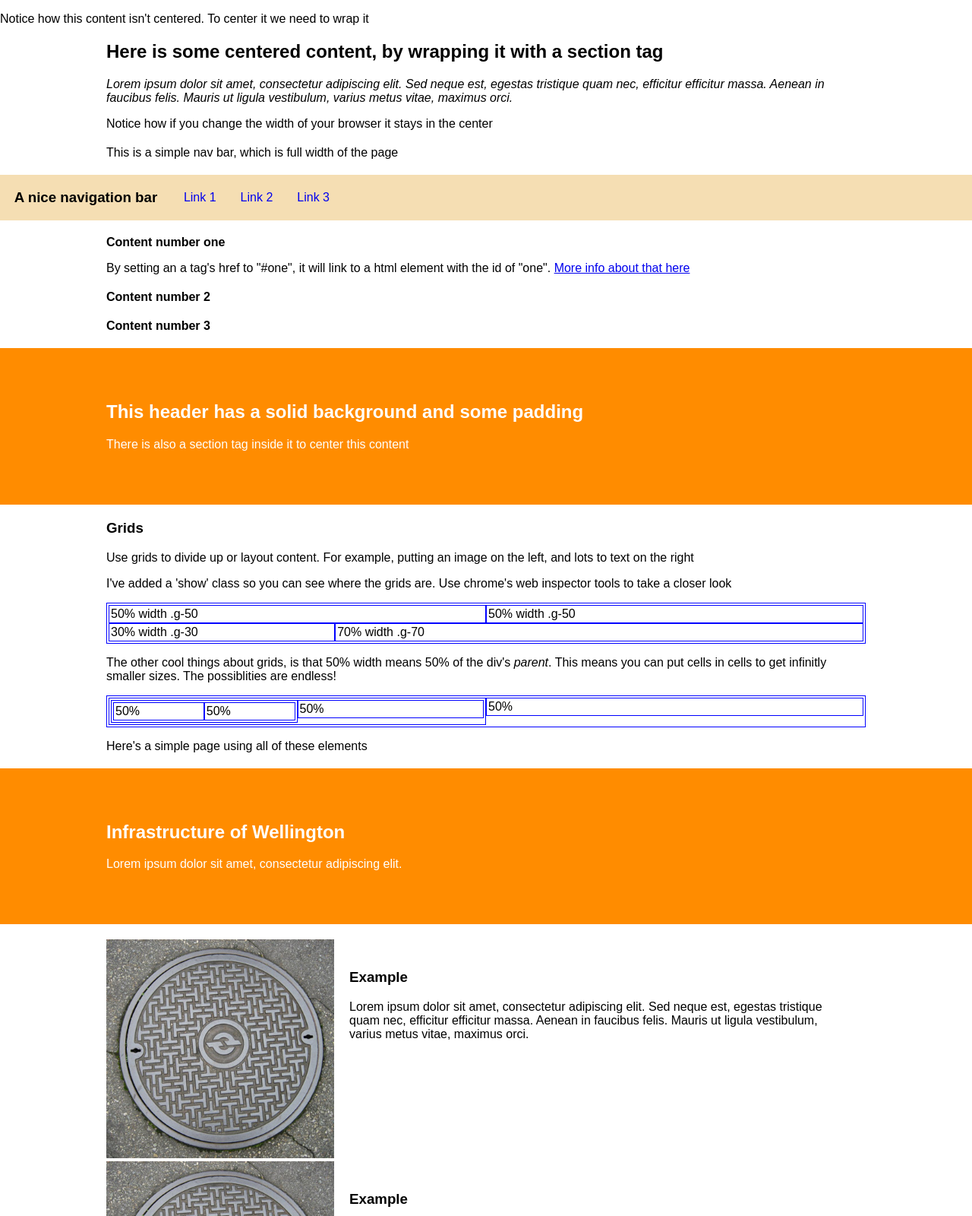
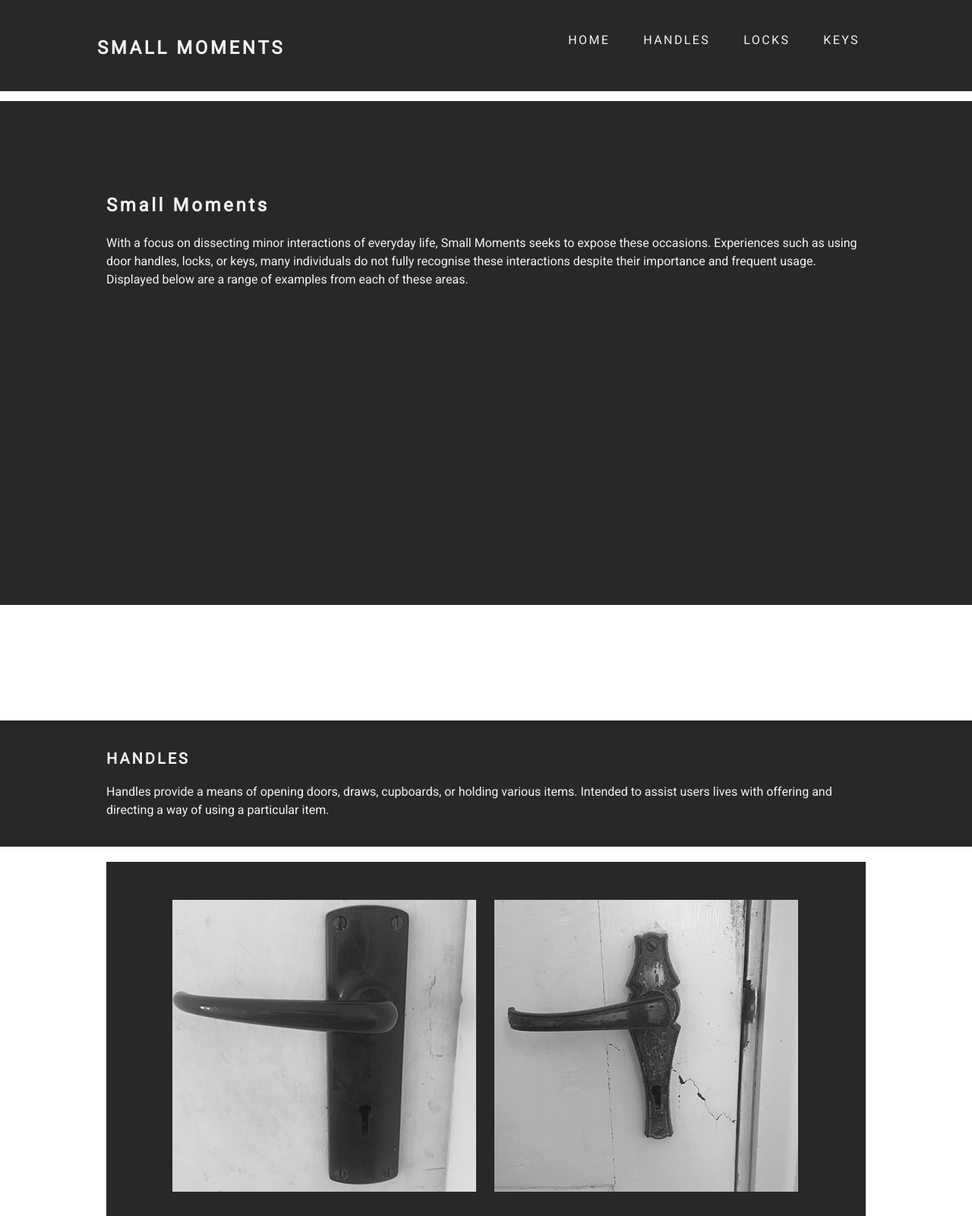
Before and after one commit to tudehorupe/Week1, a plain HTML site: page index.html in a window 1280 px wide. Shown: the top 1600 px of the page at 76% size. Drawn offline with Linux system fonts and the light colour scheme.

Commit message:
Add files via upload

```diff
--- a/css/style.css
+++ b/css/style.css
@@ -4,44 +4,177 @@
 		Full details here https://css-tricks.com/box-sizing/ */
 }
 
+
+html{
+
+	 scroll-behavior: smooth;
+}
 body{
 	margin: 0px; /* Often browsers have a 5px margin by deafult*/
-	font-family: sans-serif;
+	padding: 0px;
+	/*background-color: #F7F1EF; */
+		/*background-color: #282828;*/
+	font-family: 'Heebo', sans-serif;
+
 }
 
 section{
 	max-width: 1000px;
 	margin-left: auto;
 	margin-right: auto;
-	margin-top: 20px;
+	margin-top: 100px;
 	margin-bottom: 20px;
 }
 
 header{
-	background-color: darkOrange;
-	color: white; /* more readable on an orange background */
+	background-color: #282828;
+	color: #F7F1EF;
 	padding-top: 50px;
 	padding-bottom: 50px;
+	position: relative;
 }
 
-nav{
-	width: 100%;
-	height: 60px;
-	background-color: wheat;
+
+header::after{
+	content: '';
+	display: table;
+	clear: both;
 }
 
-nav a, nav h3{
-	float: left;
-	margin: 0px;
-	line-height: 60px;
-	margin-left: 1em;
-	margin-right: 1em;
-	text-decoration: none;
+
+.header {
+	padding: 0;
+	position: fixed;
+	width: 100%;
+	display: inline-block;
+
+
 }
 
-nav a:hover{
-	text-decoration: underline; /* Hover styles to let people know they can click it */
+
+
+nav{
+	float: right;
+	padding: 0;
+	margin-right: 10%;
+	display: inline-block;
+	color: #F7F1EF;
+	text-decoration: none;
+	text-transform: uppercase;
+	margin-top: 2%;
+
 }
+
+.title {
+
+	margin-left: 10%;
+	margin-top: 2%;
+	float: left;
+
+}
+
+
+h1 {
+	  letter-spacing: 0.15em;
+}
+
+h2 {
+	letter-spacing: 0.15em;
+	font-size: 20px;
+}
+
+
+
+
+
+#intro {
+margin-top: 85px;
+padding-top: 100px;
+
+padding-bottom: 400px;
+
+
+}
+
+#zero {
+	margin: 0%;
+	padding: 0%;
+
+}
+
+/*
+.rect1 {
+  width: 5%;
+  height: 100%;
+  background: white;
+  position: fixed;
+  top: 0%;
+  left: 0%;
+  margin-top: 0%;
+  margin-left:0%;
+
+}
+*/
+
+.rect2 {
+  width: 100%;
+  height: 100%;
+  background: white;
+  position: relative;
+  top: 0%;
+  left: 0%;
+  margin-top: 0%;
+  margin-left:0%;
+
+}
+
+.rect3 {
+  width: 100%;
+  height: 100%;
+  background: pink;
+  position: relative;
+  top: 0%;
+  left: 0%;
+  margin-top: 0%;
+  margin-left:0%;
+
+}
+
+/* coppied code--------------------------------------------------------------------*/
+
+a {
+  color: #F7F1EF;
+  text-transform: uppercase;
+  text-decoration: none;
+  letter-spacing: 0.15em;
+
+  display: inline-block;
+  padding: 15px 20px;
+  position: relative;
+}
+a:after {
+  background: none repeat scroll 0 0 transparent;
+  bottom: 0;
+  content: "";
+  height: 2px;
+  left: 50%;
+  position: absolute;
+  background: #F7F1EF;
+  transition: width 0.3s ease 0s, left 0.3s ease 0s;
+  width: 0;
+}
+a:hover:after {
+  width: 100%;
+  left: 0;
+}
+
+
+/* coppied code end----------------------------------------------------------------*/
+
+
+
+
+
 
 
 
@@ -58,6 +191,7 @@ nav a:hover{
 .g-50{
 	width: 50%;
 	float: left;
+	margin: 0px 10px;
 }
 
 .g-30{
@@ -78,3 +212,101 @@ nav a:hover{
 .padded{
 	padding: 20px; /* I add this to cells to add a little padding*/
 }
+
+
+#text-sections{
+	padding: 20px 0px;
+}
+
+#one{
+	padding: 4px 0px;
+	visibility: hidden;
+}
+
+#two{
+	padding: 4px 0px;
+	visibility: hidden;
+}
+
+#three{
+	padding: 4px 0px;
+	visibility: hidden;
+}
+
+
+
+
+#images{
+	margin-top: 20px;
+	font-size: 100px;
+	padding-top: 50px;
+	padding-left: 86.6px;
+	padding-right: 66.6px;
+	margin-left: auto;
+	margin-right: auto;
+
+	background: #282828;
+
+}
+
+
+
+
+
+#all1{
+	background: #282828;
+	margin: 0;
+	padding: 0;
+	color: #F7F1EF;
+}
+
+
+#all2{
+	background: #282828;
+	margin: 0px;
+	padding: 0px;
+	color: #F7F1EF;
+
+}
+
+
+#all3{
+	background: #282828;
+	margin: 0;
+	padding: 0;
+	color: #F7F1EF;
+
+}
+
+#all-intro{
+	background: #282828;
+	margin: 0;
+	padding: 0;
+	color: #F7F1EF;
+}
+
+
+
+
+
+.block1{
+	/*background: #282828;*/
+}
+
+.block2{
+	background: yellow;
+}
+
+
+
+.footer{
+position: absolute;
+left: 0;
+width: 100%;
+height: 10%;
+background-color: #282828;
+color: #F7F1EF;
+text-align: center;
+margin-top: 150px;
+
+}
--- a/index.html
+++ b/index.html
@@ -4,150 +4,151 @@
 
 <head>
 	<meta http-equiv="Content-Type" content="text/html; charset=UTF-8" />
-	<title>Your Website</title>
+	<title>SmallMoments</title>
 	<link rel="stylesheet" type="text/css" href="css/style.css">
+	<link href="https://fonts.googleapis.com/css?family=Heebo&display=swap" rel="stylesheet">
 </head>
 
 <body>
 
-<p>Notice how this content isn't centered. To center it we need to wrap it</p>
-
-	<section>
-		<h1>Here is some centered content, by wrapping it with a section tag</h1>
-		<p><em>Lorem ipsum dolor sit amet, consectetur adipiscing elit. Sed neque est, egestas tristique quam nec, efficitur efficitur massa. Aenean in faucibus felis. Mauris ut ligula vestibulum, varius metus vitae, maximus orci. </em></p>
-
-		<p>Notice how if you change the width of your browser it stays in the center</p>
+	<section id="zero">
 	</section>
 
-	<section>
-		<p>This is a simple nav bar, which is full width of the page</p>
+	<header class="header">
+
+		<section class= "title">
+			<h1>SMALL MOMENTS</h1>
 		</section>
-	<nav>
-		<h3>A nice navigation bar</h3>
-		<a href="#one">Link 1</a>
-		<a href="#two">Link 2</a>
-		<a href="#three">Link 3</a>
+
+		<nav id="all-links">
+			<a class="link" href="#zero">HOME</a>
+			<a id="link2" href="#one">HANDLES</a>
+			<a href="#two">LOCKS</a>
+			<a href="#three">KEYS</a>
 		</nav>
 
-	<section id="one">
-		<p><strong>Content number one</strong></p>
-		<p>By setting an a tag's href to "#one", it will link to a html element with the id of "one". <a href="https://css-tricks.com/hash-tag-links-padding/">More info about that here</a></p>
-	</section>
-
-	<section id="two">
-		<p><strong>Content number 2</strong></p>
-	</section>
-
-	<section id="three">
-		<p><strong>Content number 3</strong></p>
-	</section>
-
-	<header>
-		<section>
-			<h1>This header has a solid background and some padding</h1>
-			<p>There is also a section tag inside it to center this content</p>
-		</section>
 	</header>
 
 
+	<div class="block1">
 
-	<section>
-		<h3>Grids</h3>
+<br></br>
 
-		<p>Use grids to divide up or layout content. For example, putting an image on the left, and lots to text on the right</p>
+<div id="all-intro">
+	<section id="intro">
+		<h1>Small Moments</h1>
+		<p>With a focus on dissecting minor interactions of everyday life, Small Moments seeks to expose these occasions. Experiences such as using door handles, locks, or keys, many individuals do not fully recognise these interactions despite their importance and frequent usage. Displayed below are a range of examples from each of these areas.</p>
 
-		<p>I've added a 'show' class so you can see where the grids are. Use chrome's web inspector tools to take a closer look</p>
+	</section>
+</div>
 
 
-		<div class="g-row show"> <!--first wrap all grid cells in a g-row-->
-			<div class="g-50 show">
-				50% width .g-50
-			</div>
-			<div class="g-50 show">
-				50% width .g-50
+
+
+
+
+
+
+
+
+
+
+
 </div>
 
-			<div class="g-30 show">
-				30% width .g-30
+
+
+
+<p id="one">one link</p>
+
+<div>
+<div id="all1">
+		<section id="text-sections">
+			<h2>HANDLES</h2>
+			<p>Handles provide a means of opening doors, draws, cupboards, or holding various items. Intended to assist users lives with offering and directing a way of using a particular item.</p>
+		</section>
+</div>
+		<section id="images"> <!--first wrap all grid cells in a g-row-->
+
+			<img src="img/handle11.jpg">
+			<img src="img/handle2.jpg">
+			<img src="img/handle3.jpg">
+			<img src="img/cover.jpg">
+			<img src="img/cover.jpg">
+			<img src="img/cover.jpg">
+
+		</section>
+
 	</div>
 
-			<div class="g-70 show">
-				70% width .g-70
-			</div>
+
+	<p id="two">two link</p>
+
+<div>
+<div id="all2">
+		<section id="text-sections">
+			<h2>LOCKS</h2>
+			<p>From handles, locks present a way of keeping a passageway closed, allowing individuals to securely protect possessions from unintended users. Similar to handles, locks come in a range of shapes and forms to perform their intended task of providing confidence in storing content.</p>
+		</section>
 	</div>
 
-		<p>The other cool things about grids, is that 50% width means 50% of the div's <em>parent</em>. This means you can put cells in cells to get infinitly smaller sizes. The possiblities are endless!</p>
+		<section id="images"> <!--first wrap all grid cells in a g-row-->
 
-		<div class="g-row show"> <!--first wrap all grid cells in a g-row-->
-			<div class="g-50 show">
-				<div class="g-50 show">
-					<div class="g-50 show">
-						50%
-					</div>
-					<div class="g-50 show">
-						50%
-					</div>
-				</div>
-				<div class="g-50 show">
-					50%
-				</div>
-			</div>
-			<div class="g-50 show">
-				50%
-			</div>
+			<img src="img/lock1.jpg">
+			<img src="img/lock2.jpg">
+			<img src="img/lock3.jpg">
+			<img src="img/lock4.jpg">
+			<img src="img/lock5.jpg">
+			<img src="img/lock6.jpg">
+
+		</section>
+
 	</div>
 
-		<p>Here's a simple page using all of these elements</p>
+<div>
+
+	<p id="three">three link</p>
+
+
+<div id="all3">
+		<section id="text-sections">
+			<h2>KEYS</h2>
+			<p>Where there are locks there are keys. In order for owners to pass through areas keys offer a means of unlocking these doors via specific keys to specific locks allowing this access. Keys are commonly used for external doors of architectural forms, as well as the likes of cars and gates.</p>
+		</section>
+	</div>
+
+
+		<section id="images"> <!--first wrap all grid cells in a g-row-->
+
+			<img src="img/cover.jpg">
+			<img src="img/cover.jpg">
+			<img src="img/cover.jpg">
+			<img src="img/cover.jpg">
+			<img src="img/cover.jpg">
+			<img src="img/cover.jpg">
+
 		</section>
 
-	<header>
-		<section>
-			<h1>Infrastructure of Wellington</h1>
-			<p>Lorem ipsum dolor sit amet, consectetur adipiscing elit.</p>
-		</section>
-	</header>
 
-	<section>
-		<div class="g-row">
-			<div class="g-30">
-				<img src="img/cover.jpg">
-			</div>
-			<div class="g-70 padded">
-				<h3>Example</h3>
-				<p>Lorem ipsum dolor sit amet, consectetur adipiscing elit. Sed neque est, egestas tristique quam nec, efficitur efficitur massa. Aenean in faucibus felis. Mauris ut ligula vestibulum, varius metus vitae, maximus orci.</p>
-			</div>
 	</div>
 
-		<div class="g-row">
-			<div class="g-30">
-				<img src="img/cover.jpg">
-			</div>
-			<div class="g-70 padded">
-				<h3>Example</h3>
-				<p>Lorem ipsum dolor sit amet, consectetur adipiscing elit. Sed neque est, egestas tristique quam nec, efficitur efficitur massa. Aenean in faucibus felis. Mauris ut ligula vestibulum, varius metus vitae, maximus orci.</p>
-			</div>
+
+
+
+	<div class="rect1">
 </div>
 
-		<div class="g-row">
-			<div class="g-30">
-				<img src="img/cover.jpg">
-			</div>
-			<div class="g-70 padded">
-				<h3>Example</h3>
-				<p>Lorem ipsum dolor sit amet, consectetur adipiscing elit. Sed neque est, egestas tristique quam nec, efficitur efficitur massa. Aenean in faucibus felis. Mauris ut ligula vestibulum, varius metus vitae, maximus orci.</p>
-			</div>
+<div class="rect2">
 </div>
 
-		<div class="g-row">
-			<div class="g-30">
-				<img src="img/cover.jpg">
+<div class="rect3">
 </div>
-			<div class="g-70 padded">
-				<h3>Example</h3>
-				<p>Lorem ipsum dolor sit amet, consectetur adipiscing elit. Sed neque est, egestas tristique quam nec, efficitur efficitur massa. Aenean in faucibus felis. Mauris ut ligula vestibulum, varius metus vitae, maximus orci.</p>
+
+
+<div class="footer">
+  <p>Footer</p>
 </div>
-		</div>
-	</section>
+
 
 </body>
 
```
Also changed, not shown: img/2nd.jpg (added), img/3rd.jpg (added), img/handle1.jpg (added), img/handle11.jpg (added), img/handle2.jpg (added), img/handle3.jpg (added), img/handle6.jpg (added), img/lock1.jpg (added), img/lock2.jpg (added), img/lock3.jpg (added), img/lock4.jpg (added), img/lock5.jpg (added), img/lock6.jpg (added), 2 other files. Lines whose indentation alone changed are shown as unchanged.
